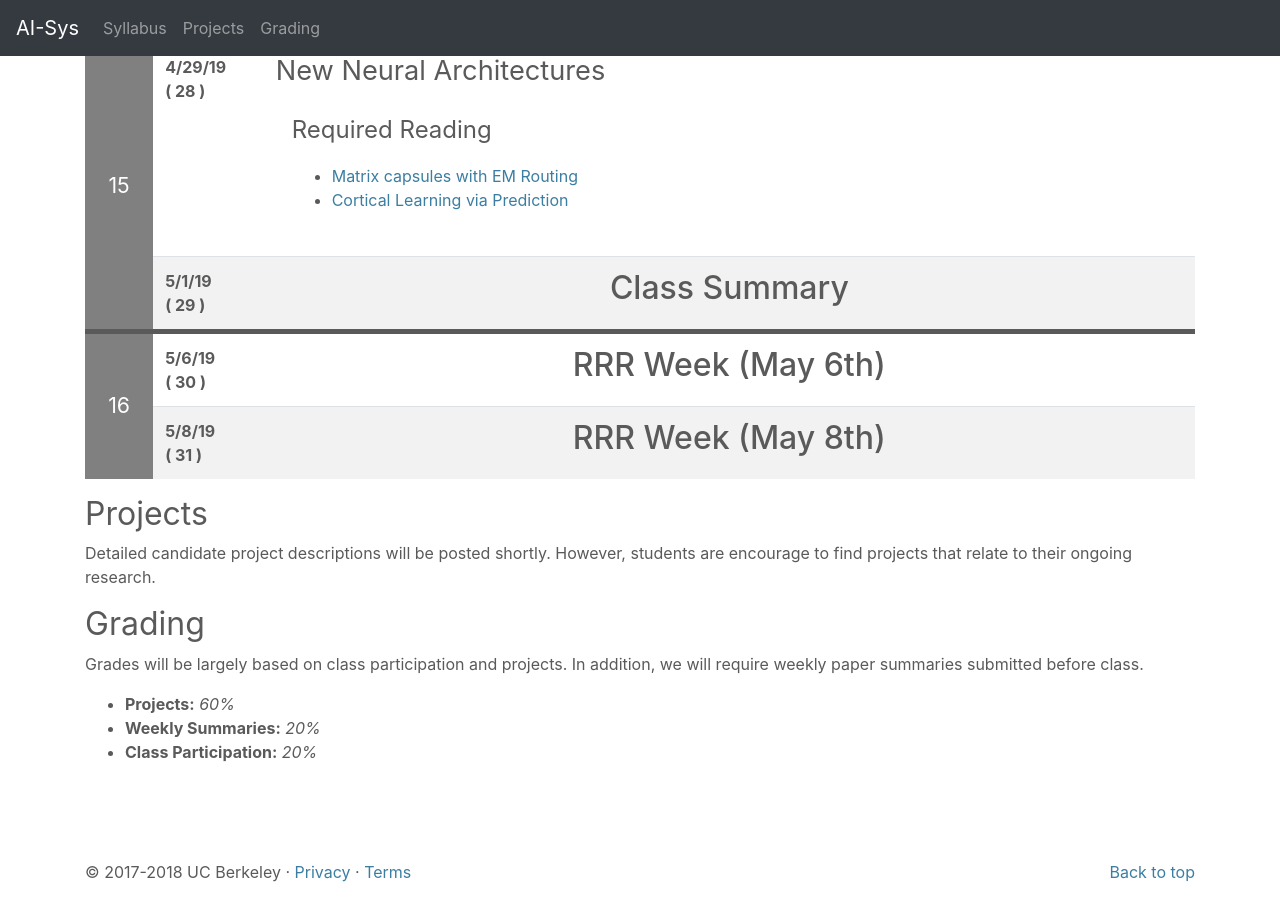
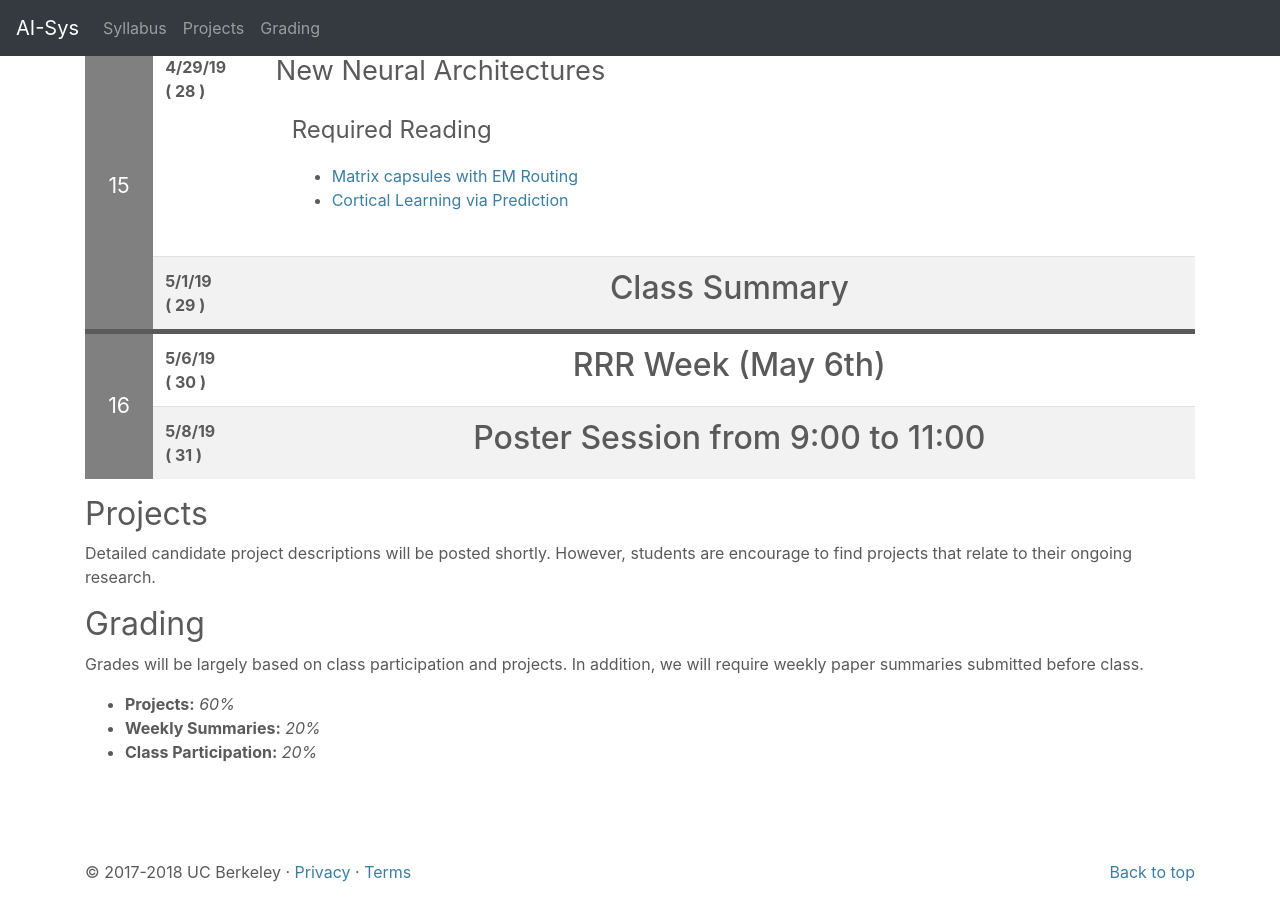
Before and after one commit to ucbrise/cs294-ai-sys-sp19, a Jekyll site: the page built from index.md, in a window 1280 px wide and 900 px high, scrolled down 9258 px. Built offline with Jekyll 4.4.1, drawn with Linux system fonts in a browser that asks for light colours; nearby versions of some CDN libraries; our own code applies the rules of GitHub Pages for plain Markdown files.

Commit message:
updating the schedule

```diff
--- a/index.md
+++ b/index.md
@@ -858,8 +858,10 @@ If you find some of the reading confusing and want a more gentle introduction, t
 
 {% include syllabus_entry %}
 <center> <h1>RRR Week (May 6th)</h1> </center>
+
+
 {% include syllabus_entry %}
-<center> <h1>RRR Week (May 8th)</h1> </center>
+<center> <h1>Poster Session from 9:00 to 11:00</h1> </center>
 
 
 
```
